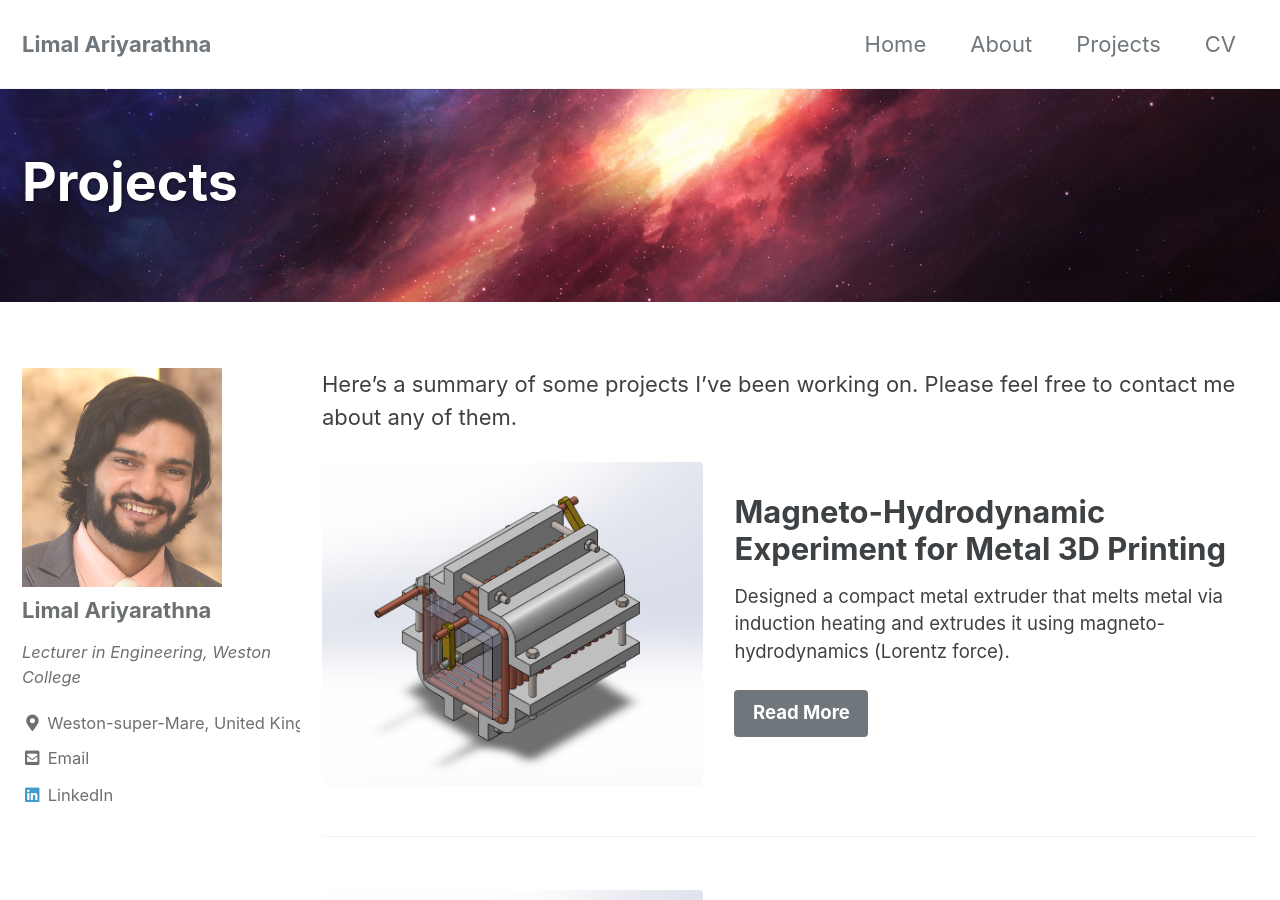
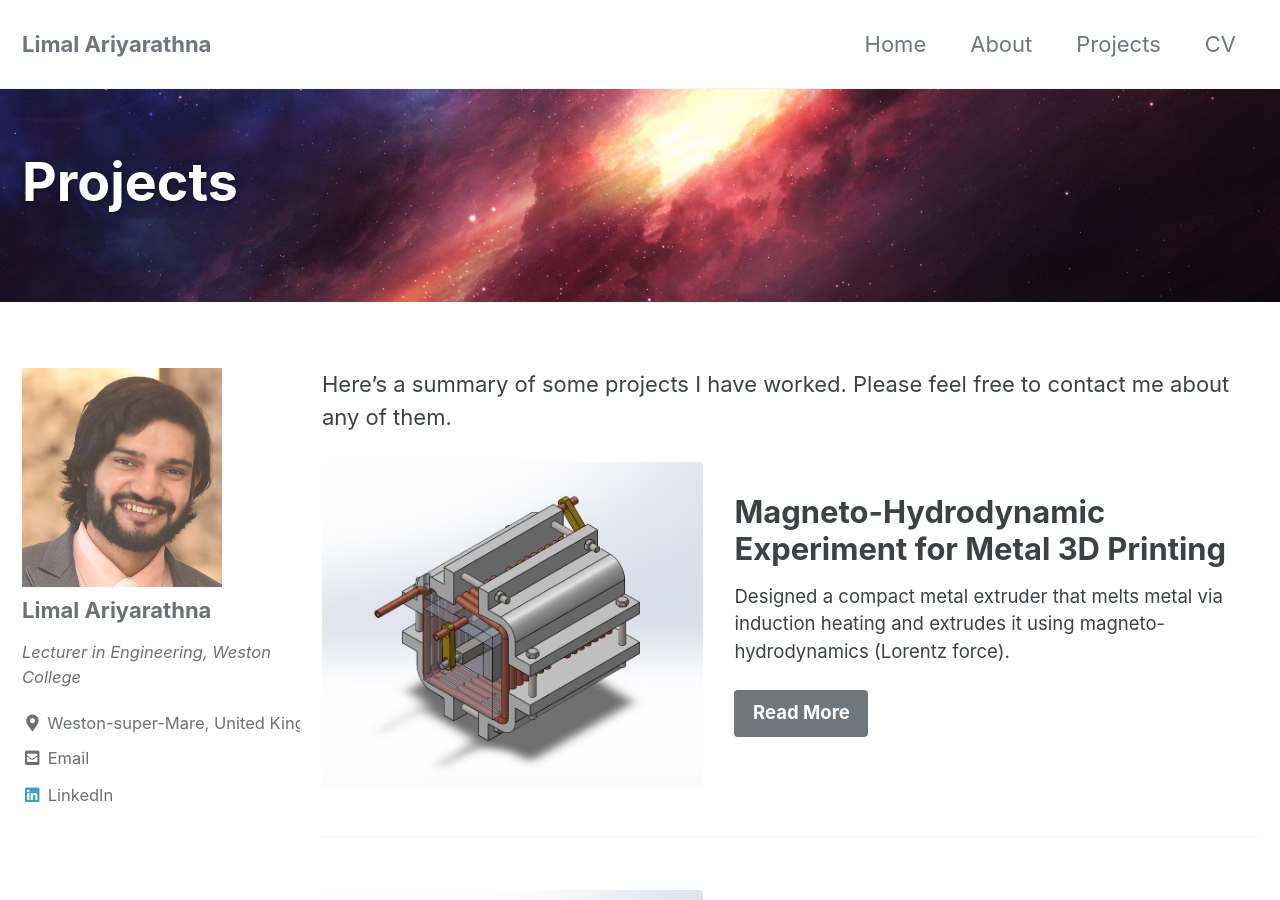
Before and after one commit to limaldeelaka/limaldeelaka.github.io, a Jekyll site: the page built from _pages/projects.md, in a window 1280 px wide and 900 px high. Built offline with Jekyll 4.4.1, drawn with Linux system fonts in a browser that asks for light colours; cached includes are drawn as plain includes.

Commit message:
Grammar Changes

```diff
--- a/_pages/projects.md
+++ b/_pages/projects.md
@@ -67,7 +67,7 @@ feature_row7:
     btn_label: "Read More"
     btn_class: "btn--primary"
 ---
-Here's a summary of some projects I've been working on. Please feel free to contact me about any of them.
+Here's a summary of some projects I have worked. Please feel free to contact me about any of them.
 
 {% include feature_row id="feature_row1" type="left" %}
 {% include feature_row id="feature_row2" type="left" %}
```
